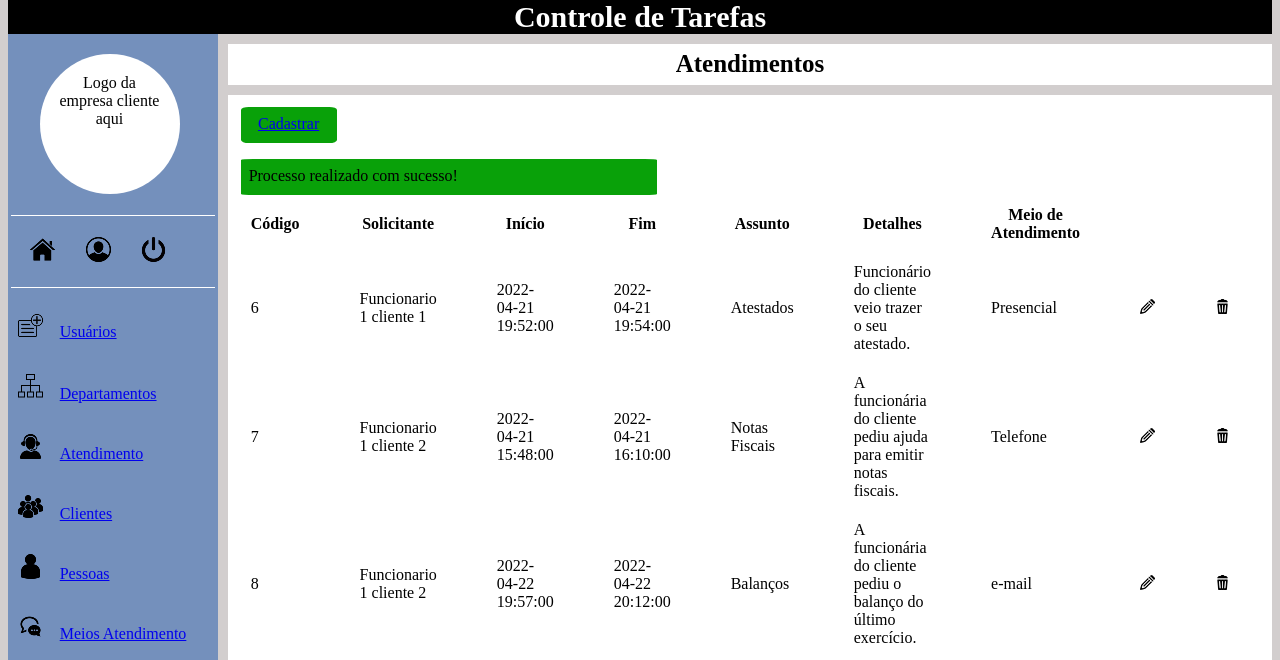
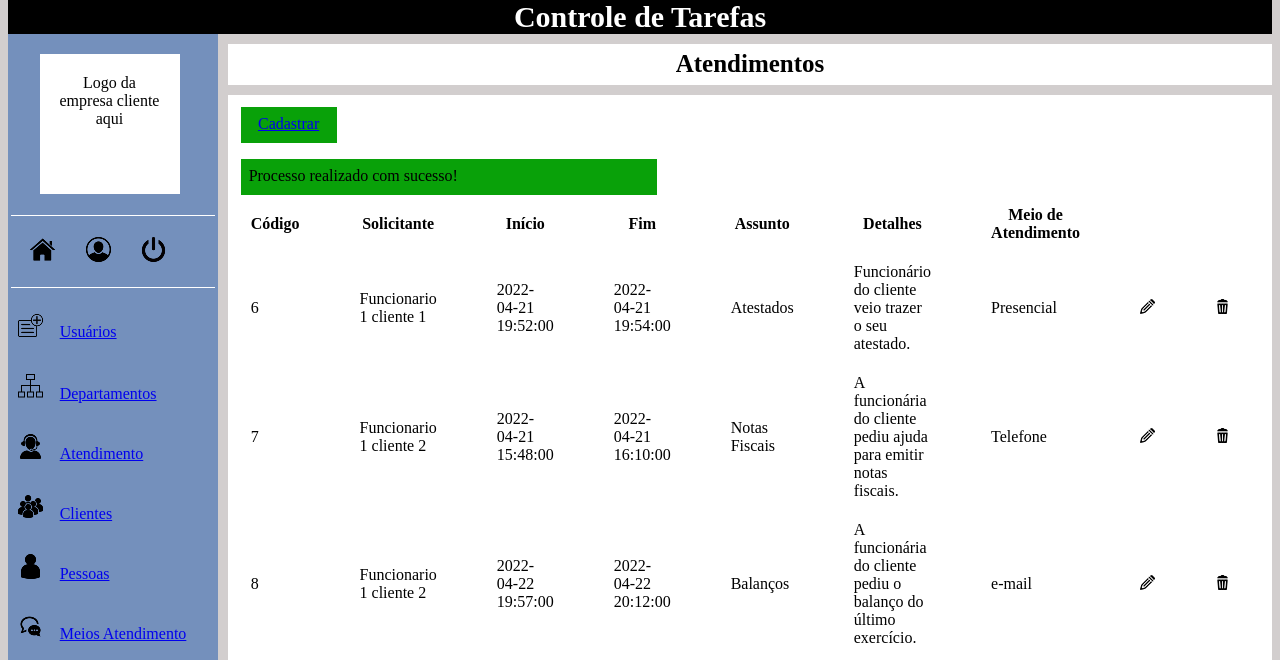
Before and after one commit to ViniciusBorgesTodeschini/controle-tarefas, a PHP site: page /views/atendimento-listar.php?ok=1 in a window 1280 px wide. Shown: the top 660 px of the page. Run offline with PHP 8.4, Linux system fonts and the light colour scheme; data comes from the database, SQL or seed files in the repository.

Commit message:
#update - remoção dos border radius - incluir novamente depois

```diff
--- a/styles/estilos.css
+++ b/styles/estilos.css
@@ -23,7 +23,6 @@ div.imagem-empresa{
     height: 100px;
     margin-left: 15%;
     background-color: white;
-    border-radius: 50%;
     text-align: center;
 }
 
@@ -135,7 +134,6 @@ li.usuarios-lista{
     padding: 10px;
     width: 810px;
     position: absolute;
-    border-radius: 20px;
 }
 
 .solicitante{
@@ -144,7 +142,6 @@ li.usuarios-lista{
     width: 810px;
     position: relative;
     margin-left: 855px;
-    border-radius: 20px;
 }
 
 td.nome, th.nome{
@@ -197,7 +194,6 @@ td{
     height: 20px;
     margin-bottom: 1%;
     background-color: rgb(9, 161, 9);
-    border-radius: 8%;
     text-align: center;
     padding: 8px;
     color: white;
@@ -261,7 +257,6 @@ p.sucesso{
     height: 20px;
     margin-bottom: 1%;
     background-color: rgb(9, 161, 9);
-    border-radius: 3%;
     text-align: justify;
     padding: 8px;
 }
@@ -270,7 +265,6 @@ p.erro{
     height: 20px;
     margin-bottom: 1%;
     background-color: rgb(189, 30, 30);
-    border-radius: 3%;
     text-align: justify;
     padding: 8px;
 }
@@ -280,7 +274,6 @@ p.erro-login{
     margin-top: 0%;
     margin-bottom: 5%;
     background-color: rgb(189, 30, 30);
-    border-radius: 3%;
     text-align: justify;
     padding: 8px;
 }
```
